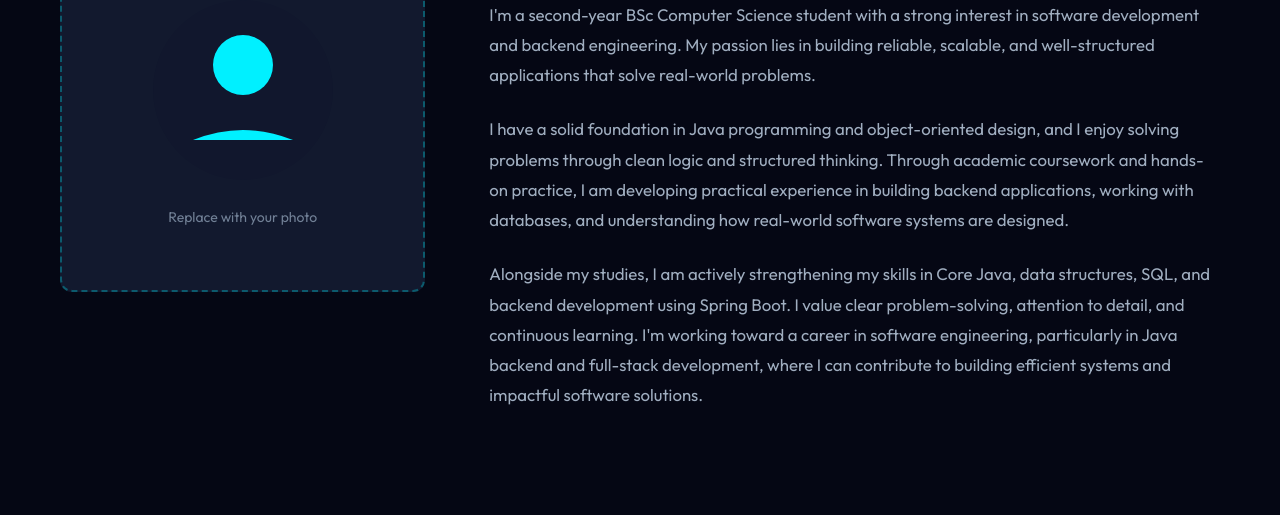
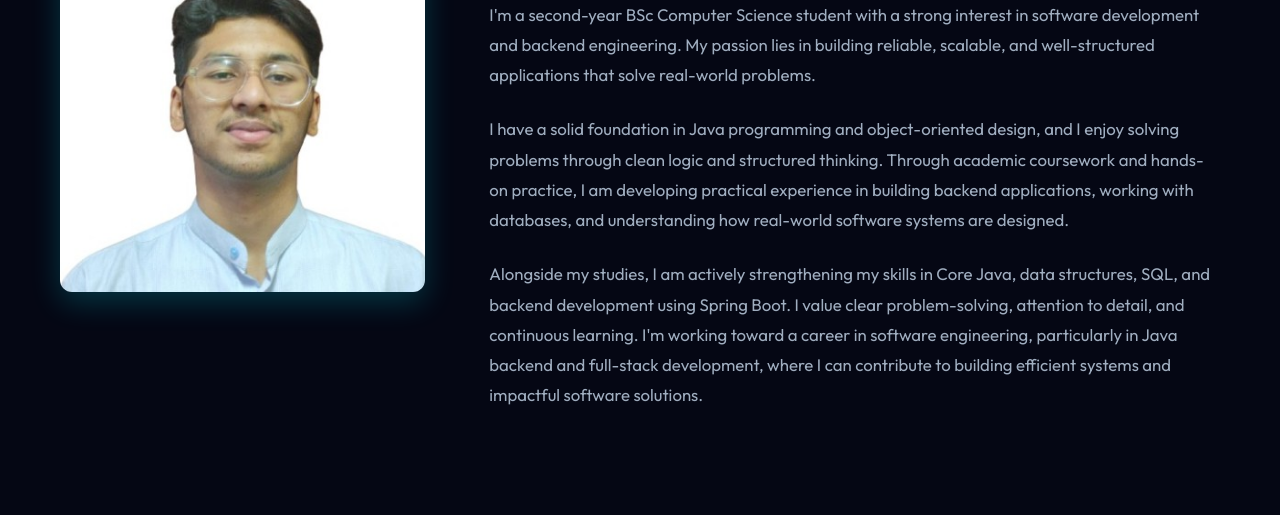
Before and after one commit to dasabhayyy511-maker/portfolio-, a plain HTML site: page about.html in a window 1280 px wide. Shown: the part 585-1100 px from the top of the page. Drawn offline with Linux system fonts and the light colour scheme.

Commit message:
Update about.html with actual image and formatting
Replaced placeholder image with actual photo and ensured proper formatting.

```diff
--- a/about.html
+++ b/about.html
@@ -17,8 +17,8 @@
             <li><a href="index.html">Home</a></li>
             <li><a href="about.html" class="active">About</a></li>
             <li><a href="skills.html">Skills</a></li>
-<li><a href="projects.html">Projects</a></li>
-<li><a href="contact.html">Contact</a></li>
+            <li><a href="projects.html">Projects</a></li>
+            <li><a href="contact.html">Contact</a></li>
         </ul>
         <div class="menu-toggle" onclick="toggleMenu()">
             <span></span>
@@ -40,14 +40,7 @@
         <div class="container">
             <div class="about-grid">
                 <div class="about-image">
-                    <div class="image-placeholder">
-                        <svg viewBox="0 0 200 200" xmlns="http://www.w3.org/2000/svg">
-                            <circle cx="100" cy="100" r="90" fill="#0a0e27" opacity="0.1"/>
-                            <circle cx="100" cy="75" r="30" fill="#00f0ff"/>
-                            <path d="M50 150 Q100 130 150 150" fill="#00f0ff"/>
-                        </svg>
-                        <p class="image-note">Replace with your photo</p>
-                    </div>
+                    <img src="Abhay.jpg" alt="Abhay Das Malikaveettil" style="width: 100%; border-radius: 12px; box-shadow: 0 10px 30px rgba(0, 240, 255, 0.2);">
                 </div>
                 <div class="about-text">
                     <h2>Hello! I'm a Software Developer</h2>
```
